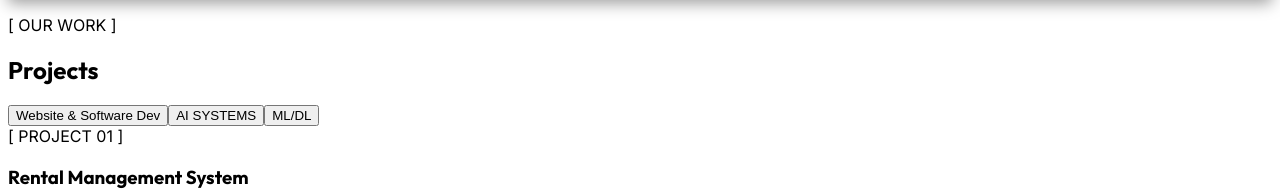
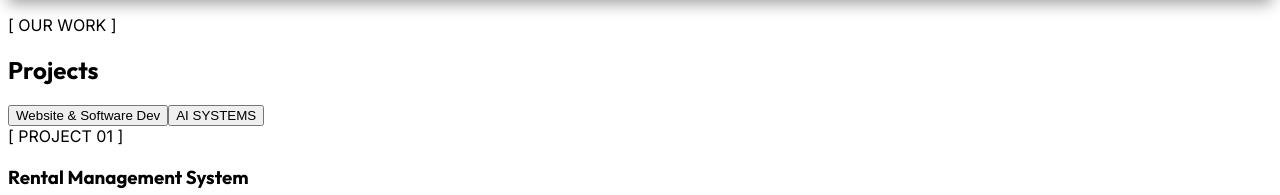
Before and after one commit to abdulmoeez222/xenflow_web, a React (Vite) app in the folder client/: page / in a window 1280 px wide. Shown: the part 7992-8187 px from the top of the page. Built offline with nearby package versions, Linux system fonts and the light colour scheme.

Commit message:
Remove ML/DL category and fix syntax error

```diff
--- a/client/src/components/ProjectSection.tsx
+++ b/client/src/components/ProjectSection.tsx
@@ -99,27 +99,6 @@ const projectData: Category[] = [
     ]
   },
 
-  {
-    id: "ml",
-    name: "ML/DL",
-    projects: [
-      {
-        id: 1,
-        title: "Head Detection Model",
-        description: "A custom CNN-based computer vision system high-accuracy head detection. Features real-time spatial analysis and person counting directly from image or video streams. [ METRICS: 98.4% mAP @ 0.5 IoU | 0.82 F1-Score | Processing Latency: 12ms ]",
-      },
-      {
-        id: 2,
-        title: "BERT Speech Classification",
-        description: "Advanced NLP model utilizing pre-trained BERT architecture to analyze social sentiment and intent. Precision-tuned to identify and categorize content into Hate Speech, Normal, or Vulgar categories with high linguistic sensitivity.",
-      },
-      {
-        id: 3,
-        title: "Calorie Counter (YOLO)",
-        description: "Real-time nutritional analysis tool using the YOLO (You Only Look Once) architecture. Instantly detects various food items from image inputs and calculates total calorie count and nutritional breakdown.",
-      }
-    ]
-  }
 ];
 
 export function ProjectSection() {
```
